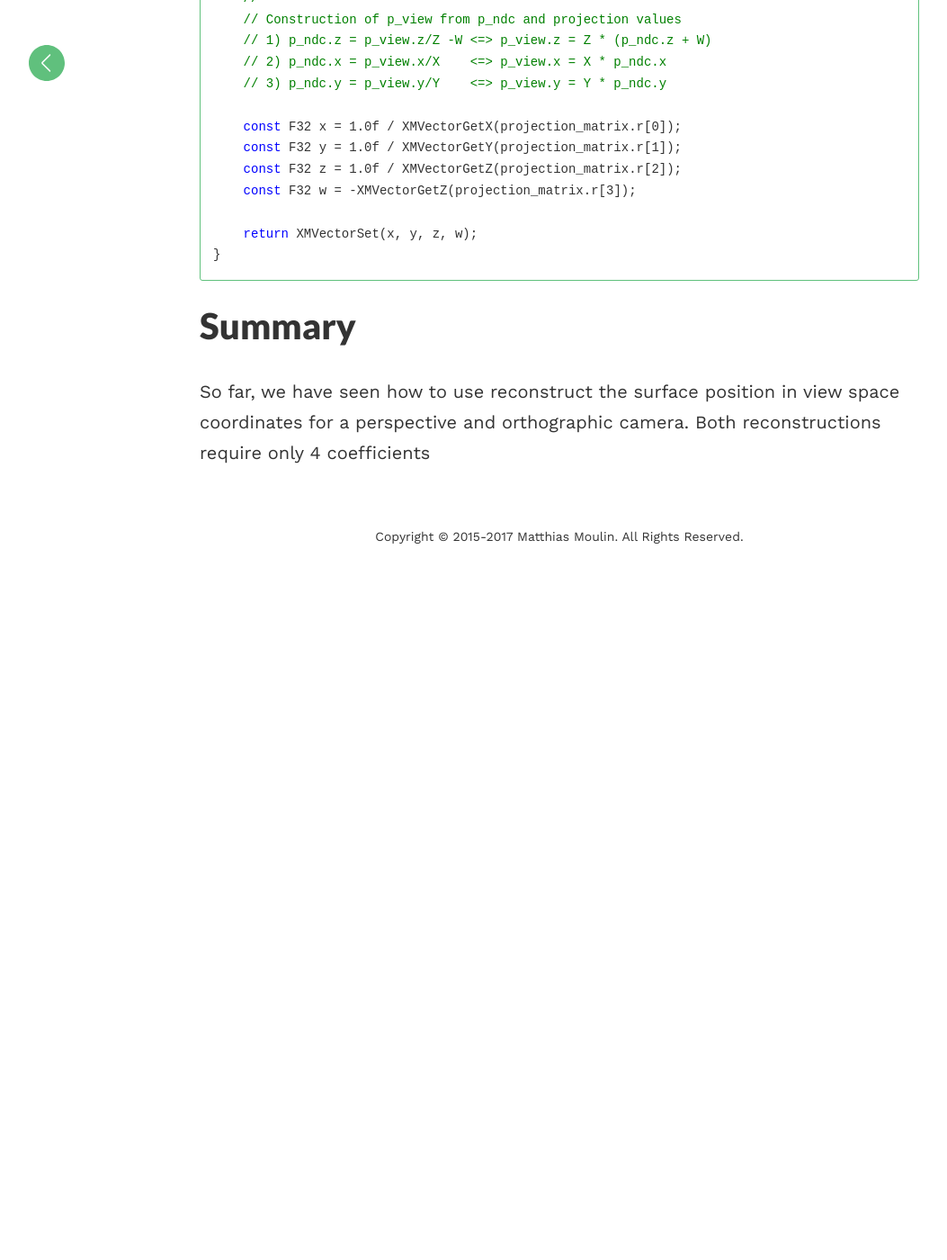
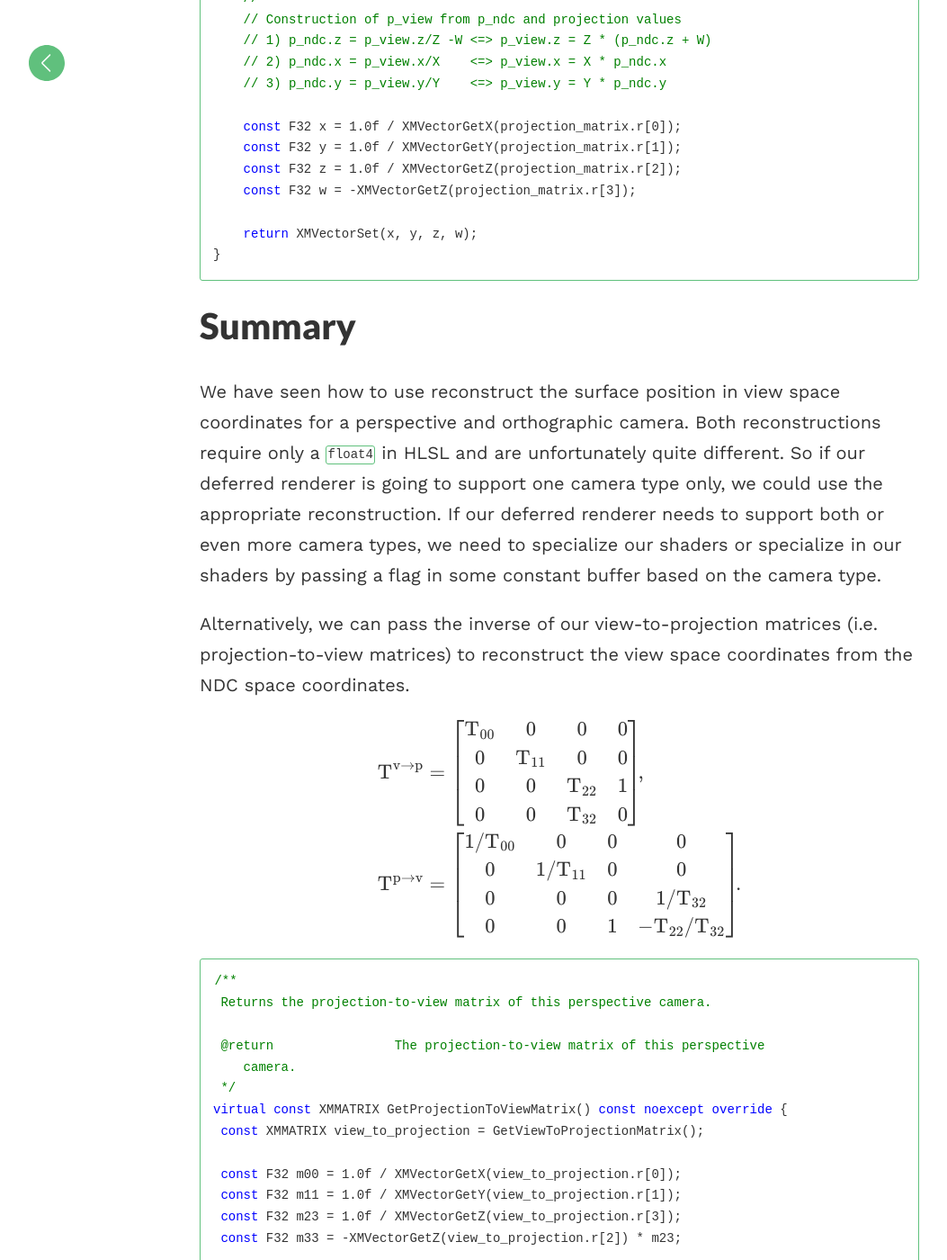
Before and after one commit to matt77hias/Blog, a Jekyll site: the page built from _posts/2017-09-07-ndc-to-view-space.md, in a window 1280 px wide and 1400 px high, scrolled down 3595 px. Shown: the whole window at 90% size, without its empty margins (18-1071 px from the left). Built offline with Jekyll 4.4.1, drawn with Linux system fonts in a browser that asks for light colours; formulas are drawn with MathJax 3; comment, search, counter and statistics services are not loaded; before the commit the page ends 4225 px from its top, so only the background shows below that; some of the changed text lies outside the part shown.

Commit message:
Update 2017-09-07-ndc-to-view-space.md

````diff
--- a/_posts/2017-09-07-ndc-to-view-space.md
+++ b/_posts/2017-09-07-ndc-to-view-space.md
@@ -10,10 +10,11 @@ In [deferred shading](https://en.wikipedia.org/wiki/Deferred_shading), geometric
 The actual lighting takes place in a second pass based on the data stored in the GBuffer.
 With regard to geometrical data, we minimally need a surface position and normal, both expressed in camera view or world space coordinates depending on the space used for lighting calculations. For the remainder, we assume that the lighting calculations take place in camera view space. If you want to use world space instead, you need to transform the surface position and normal from camera view to world space, before applying your lighting calculations. There is no need, however, for storing an explicit surface position in the GBuffer (and thus wasting valuable memory resources and bandwidth), since this surface position can be reconstructed.
 
-## Perspective Camera
+## Perspective Camera Only Approach
 A (row-major) perspective transformation matrix has the following format:
 
-$$\begin{align} \mathrm{T}
+$$\begin{align}
+\mathrm{T}^{\mathrm{v \rightarrow p}}
 &= \begin{bmatrix}
 \mathrm{T}_{00} &0 &0 &0 \\
 0 &\mathrm{T}_{11} &0 &0 \\
@@ -77,10 +78,10 @@ inline const XMVECTOR XM_CALLCONV GetViewPositionConstructionValues(
 }
 ```
 
-# Orthographic Camera
+# Orthographic Camera Only Approach
 An (row-major) orthographic transformation matrix has the following format:
 
-$$\begin{align} \mathrm{T}
+$$\begin{align} \mathrm{T}^{\mathrm{v \rightarrow p}}
 &= \begin{bmatrix}
 \mathrm{T}_{00} &0 &0 &0 \\
 0 &\mathrm{T}_{11} &0 &0 \\
@@ -144,4 +145,82 @@ inline const XMVECTOR XM_CALLCONV GetViewPositionConstructionValues(
 ```
 
 # Summary
-So far, we have seen how to use reconstruct the surface position in view space coordinates for a perspective and orthographic camera. Both reconstructions require only 4 coefficients
+We have seen how to use reconstruct the surface position in view space coordinates for a perspective and orthographic camera. Both reconstructions require only a `float4` in HLSL and are unfortunately quite different. So if our deferred renderer is going to support one camera type only, we could use the appropriate reconstruction. If our deferred renderer needs to support both or even more camera types, we need to specialize our shaders or specialize in our shaders by passing a flag in some constant buffer based on the camera type.
+
+Alternatively, we can pass the inverse of our view-to-projection matrices (i.e. projection-to-view matrices) to reconstruct the view space coordinates from the NDC space coordinates.
+
+$$\begin{align}
+\mathrm{T}^{\mathrm{v \rightarrow p}} &= \begin{bmatrix}
+\mathrm{T}_{00} &0 &0 &0 \\
+0 &\mathrm{T}_{11} &0 &0 \\
+0 &0 &\mathrm{T}_{22} &1 \\
+0 &0 &\mathrm{T}_{32} &0 \end{bmatrix} \! , \\
+\mathrm{T}^{\mathrm{p \rightarrow v}} &=\begin{bmatrix}
+1/\mathrm{T}_{00} &0 &0 &0 \\
+0 &1/\mathrm{T}_{11} &0 &0 \\
+0 &0 &0 &1/\mathrm{T}_{32} \\
+0 &0 &1 &-\mathrm{T}_{22}/\mathrm{T}_{32}\end{bmatrix} \! .
+\end{align}$$
+
+```c++
+/**
+ Returns the projection-to-view matrix of this perspective camera.
+
+ @return		The projection-to-view matrix of this perspective
+    camera.
+ */
+virtual const XMMATRIX GetProjectionToViewMatrix() const noexcept override {
+ const XMMATRIX view_to_projection = GetViewToProjectionMatrix();
+
+ const F32 m00 = 1.0f / XMVectorGetX(view_to_projection.r[0]);
+ const F32 m11 = 1.0f / XMVectorGetY(view_to_projection.r[1]);
+ const F32 m23 = 1.0f / XMVectorGetZ(view_to_projection.r[3]);
+ const F32 m33 = -XMVectorGetZ(view_to_projection.r[2]) * m23;
+
+ return XMMATRIX {
+   m00, 0.0f, 0.0f, 0.0f,
+  0.0f,  m11, 0.0f, 0.0f,
+  0.0f, 0.0f, 0.0f,  m23,
+  0.0f, 0.0f, 1.0f,  m33
+ };
+}
+```
+
+**Orthographic Camera**
+
+$$\begin{align}
+\mathrm{T}^{\mathrm{v \rightarrow p}} &= \begin{bmatrix}
+\mathrm{T}_{00} &0 &0 &0 \\
+0 &\mathrm{T}_{11} &0 &0 \\
+0 &0 &\mathrm{T}_{22} &0 \\
+0 &0 &\mathrm{T}_{32} &1 \end{bmatrix} \! , \\
+\mathrm{T}^{\mathrm{p \rightarrow v}} &=\begin{bmatrix}
+1/\mathrm{T}_{00} &0 &0 &0 \\
+0 &1/\mathrm{T}_{11} &0 &0 \\
+0 &0 &1/\mathrm{T}_{22} &0 \\
+0 &0 &-\mathrm{T}_{32}/\mathrm{T}_{22} &1\end{bmatrix} \! .
+\end{align}$$
+
+```c++
+/**
+ Returns the projection-to-view matrix of this orthographic camera.
+
+ @return		The projection-to-view matrix of this orthographic
+    camera.
+ */
+virtual const XMMATRIX GetProjectionToViewMatrix() const noexcept override {
+ const XMMATRIX view_to_projection = GetViewToProjectionMatrix();
+
+ const F32 m00 = 1.0f / XMVectorGetX(view_to_projection.r[0]);
+ const F32 m11 = 1.0f / XMVectorGetY(view_to_projection.r[1]);
+ const F32 m22 = 1.0f / XMVectorGetZ(view_to_projection.r[2]);
+ const F32 m32 = -XMVectorGetZ(view_to_projection.r[3]) * m22;
+
+ return XMMATRIX {
+   m00, 0.0f, 0.0f, 0.0f,
+  0.0f,  m11, 0.0f, 0.0f,
+  0.0f, 0.0f,  m22, 0.0f,
+  0.0f, 0.0f,  m32, 1.0f
+ };
+}
+```
````
